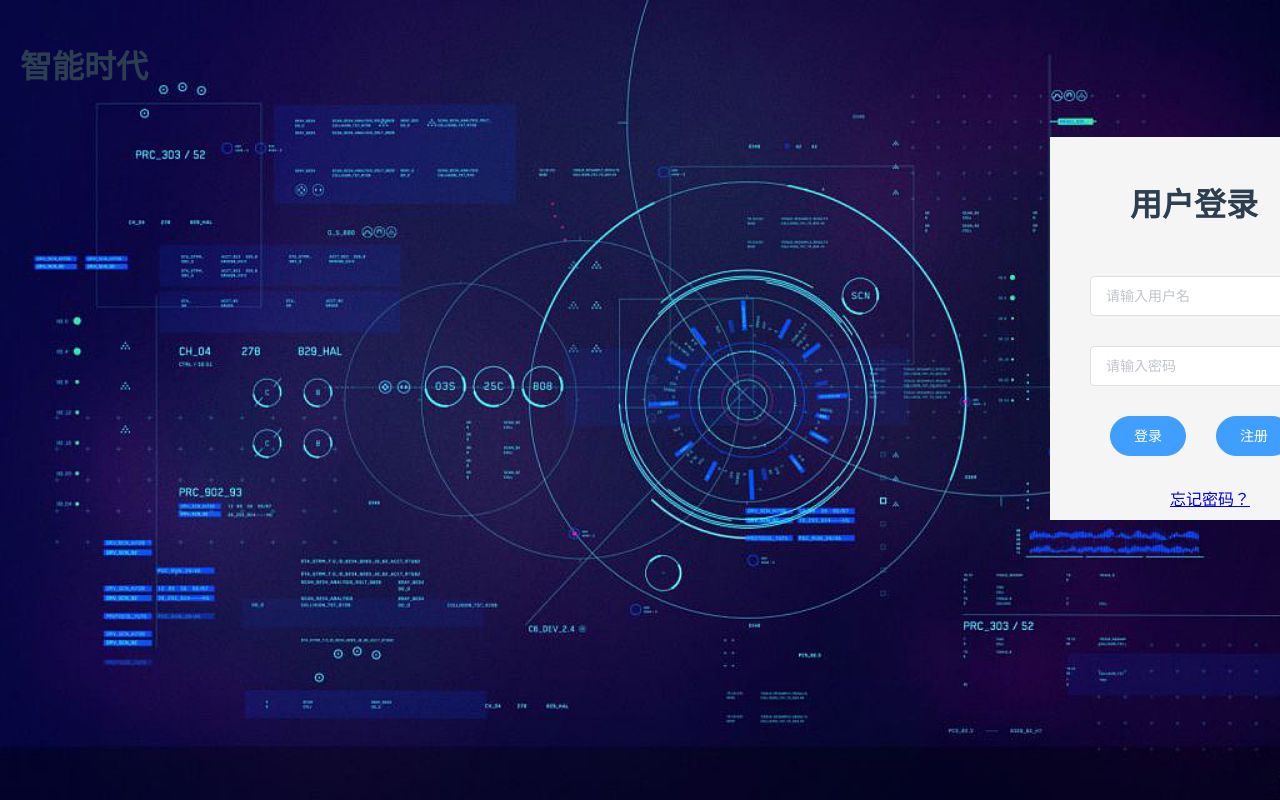
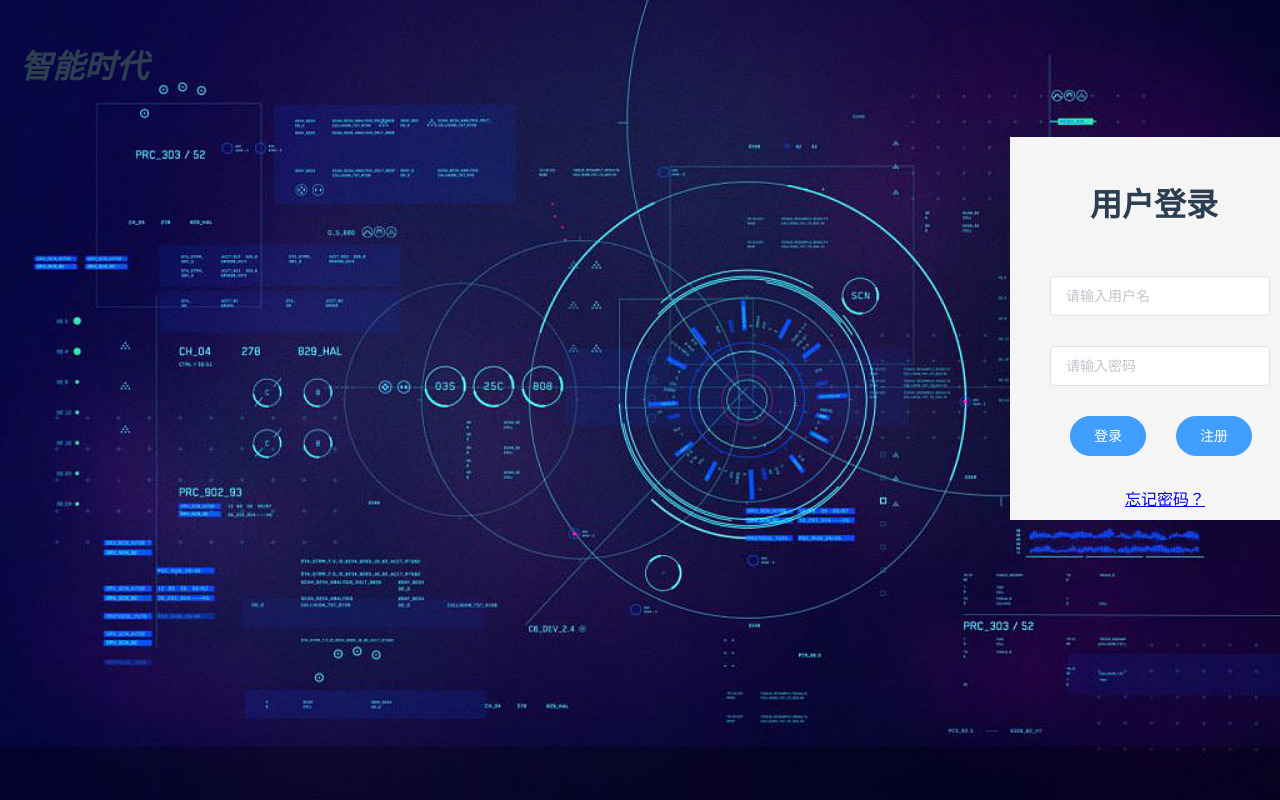
Before and after one commit to ygood/startVUE, a Vue app: page / in a window 1280 px wide. Built offline with nearby package versions, Linux system fonts and the light colour scheme.

Commit message:
* master 修改登录界面样式

```diff
--- a/src/components/login.vue
+++ b/src/components/login.vue
@@ -1,6 +1,6 @@
 <template>
   <div class="background">
-    <h1>智能时代</h1>
+    <i><b><h1>智能时代</h1></b></i>
     <div class="login">
         <ul>
           <li><h1 style="margin-left: 40px;">用户登录</h1></li>
@@ -9,10 +9,10 @@
             <li><el-input placeholder="请输入密码" v-model="formInline.password" show-password style="width:220px"></el-input></li>
           </el-form>
           <li>
-            <el-button type="primary" round>登录</el-button>
-            <el-button type="primary" round style="margin-left: 30px;">注册</el-button>
+            <el-button type="primary" round @click="login">登录</el-button>
+            <el-button type="primary" round style="margin-left: 30px;" @click="register">注册</el-button>
           </li>
-          <li sty><a href="http://www.baidu.com" target="_blank">忘记密码？</a></li>
+          <li><a href="http://www.baidu.com" target="_blank">忘记密码？</a></li>
         </ul>
     </div>
   </div>
@@ -28,6 +28,14 @@ export default {
         ppassword:''
       },
 
+    }
+  },
+  methods:{
+    register : function(){
+      console.log("register");
+    },
+    login : function(){
+      console.log("login");
     }
   }
 }
@@ -50,7 +58,7 @@ export default {
     background-color:whitesmoke;
     margin-top: 50px;
     width: 300px;
-    margin-left: 1030px;
+    margin-left: 990px;
     margin-right: 10px;
   }
   li{
@@ -65,6 +73,6 @@ export default {
     margin-left: 20px;
   }
   a{
-    margin-left: 80px;
+    margin-left: 75px;
   }
 </style>
```
